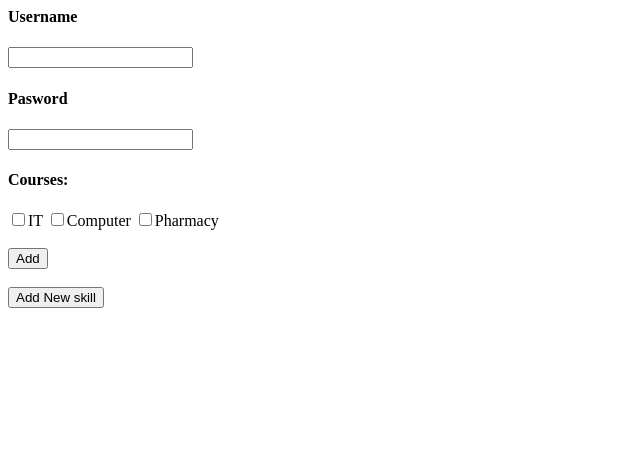
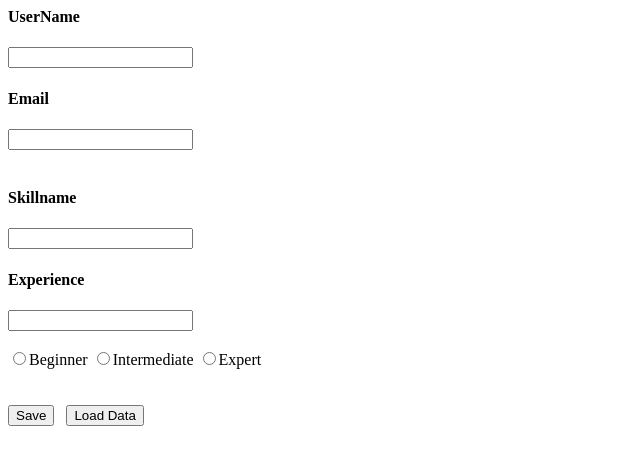
Before and after one commit to somiravula/angular-tda, an Angular app: page / in a window 1280 px wide. Shown: the top 464 px of the page, without its empty margins (0-640 px from the left). Built offline with nearby package versions, Linux system fonts and the light colour scheme.

Commit message:
2 files modified, 2 added

```diff
--- a/src/app/app.component.html
+++ b/src/app/app.component.html
@@ -2,4 +2,5 @@
 
 <!-- <forms-2></forms-2> -->
 <!-- <form-3></form-3> -->
-<app-example4></app-example4>
+<!-- <app-example4></app-example4> -->
+<app-nested-form></app-nested-form>
--- a/src/app/app.module.ts
+++ b/src/app/app.module.ts
@@ -8,10 +8,11 @@ import { ReactiveFormsExampleComponent } from './reactive-forms-example/reactive
 import { ReactiveFormsExample2Component } from './reactive-forms-example-2/reactive-forms-example-2.component';
 import { Reactiveformexample3Component } from './reactiveformexample3/reactiveformexample3.component';
 import { Example4Component } from './example4/example4.component';
+import { NestedFormComponent } from './nested-form/nested-form.component';
 
 @NgModule({
   imports:      [ BrowserModule, FormsModule, ReactiveFormsModule ],
-  declarations: [ AppComponent, HelloComponent, ReactiveFormsExampleComponent, ReactiveFormsExample2Component, Reactiveformexample3Component, Example4Component ],
+  declarations: [ AppComponent, HelloComponent, ReactiveFormsExampleComponent, ReactiveFormsExample2Component, Reactiveformexample3Component, Example4Component, NestedFormComponent ],
   bootstrap:    [ AppComponent ]
 })
 export class AppModule { }
--- /dev/null
+++ b/src/app/nested-form/nested-form.component.html
@@ -0,0 +1,22 @@
+<form [formGroup]="nestedForm">
+<h4>UserName</h4>
+<input type="text" formControlName="username" >
+<h4>Email</h4>
+<input type="text"  formControlName="email">
+<br>
+<br>
+<div formGroupName="skills">
+<h4>Skillname</h4>
+<input type="text" formControlName="skillname">
+<h4>Experience</h4>
+<input type="text" formControlName="experience">
+<br>
+<br>
+<input type="radio" value="Beginner" formControlName="proficiency">Beginner
+<input type="radio" value="Intermediate" formControlName="proficiency">Intermediate
+<input type="radio" value="Expert" formControlName="proficiency">Expert
+</div>
+<br><br>
+<input type="button" value="Save" (click)="Save()">&nbsp;&nbsp;
+<input type="button" value="Load Data" (click)="LoadData()">
+</form>
--- /dev/null
+++ b/src/app/nested-form/nested-form.component.ts
@@ -0,0 +1,51 @@
+import { Component, OnInit } from '@angular/core';
+import { FormControl, FormGroup } from '@angular/forms';
+
+@Component({
+  selector: 'app-nested-form',
+  templateUrl: './nested-form.component.html',
+})
+export class NestedFormComponent implements OnInit {
+  nestedForm: FormGroup
+  constructor() { }
+
+  ngOnInit() {
+    this.nestedForm = new FormGroup(
+      {
+        username: new FormControl(),
+        email: new FormControl(),
+        skills: new FormGroup({
+          skillname: new FormControl(),
+          experience: new FormControl(),
+          proficiency: new FormControl()
+        })
+      });
+  }
+  Save() {
+    console.log(this.nestedForm.value)
+  }
+  LoadData() {
+    //to assign value to form control setValue and patchvalue method
+    //setValue requires all field shuld be give values  or use to update all form controls  values
+    // this.nestedForm.setValue({
+    //   username: 'Snehesh',
+    //   email: 's@gmail.com',
+    //   skills: {
+    //     skillname: 'Angular',
+    //     experience: '2',
+    //     proficiency: 'Intermediate'
+    //   }
+    // })
+
+    //use to update subset of form controls   values
+        this.nestedForm.patchValue({
+      username: 'Snehesh',
+      email: 's@gmail.com',
+      skills: {
+        skillname: 'Angular',
+       // experience: '2',
+        proficiency: 'Intermediate'
+      }
+    })
+  }
+}
```
